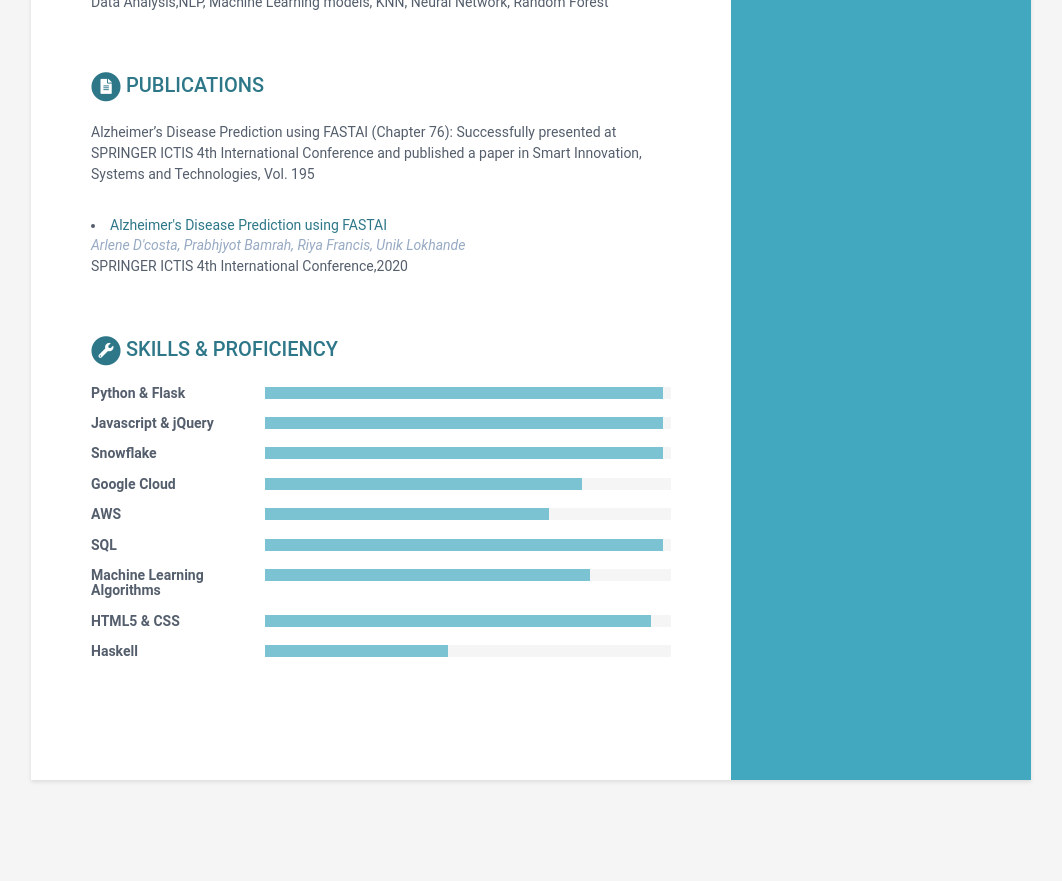
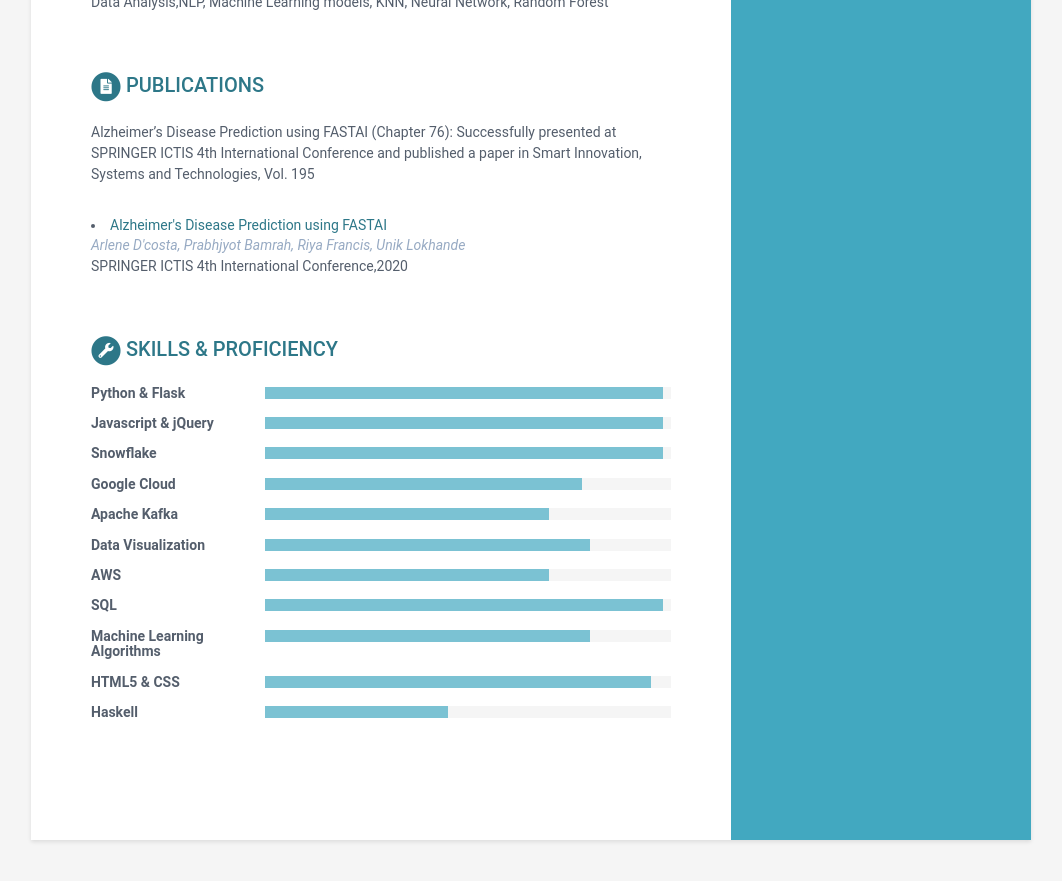
Before and after one commit to ArleneDcosta/ArleneDcosta.github.io, a Jekyll site: the page built from index.html, in a window 1280 px wide and 900 px high, scrolled down 2655 px. Shown: the top 881 px of the window, without its empty margins (109-1171 px from the left). Built offline with Jekyll 4.4.1, drawn with Linux system fonts in a browser that asks for light colours; before the commit the page ends 3495 px from its top, so only the background shows below that.

Commit message:
Added more skills

```diff
--- a/_data/data.yml
+++ b/_data/data.yml
@@ -238,6 +238,12 @@ skills:
       - name: Google Cloud
         level: 78%
 
+      - name: Apache Kafka
+        level: 70%
+
+      - name: Data Visualization
+        level: 80%
+
       - name: AWS
         level: 70%
 
```
